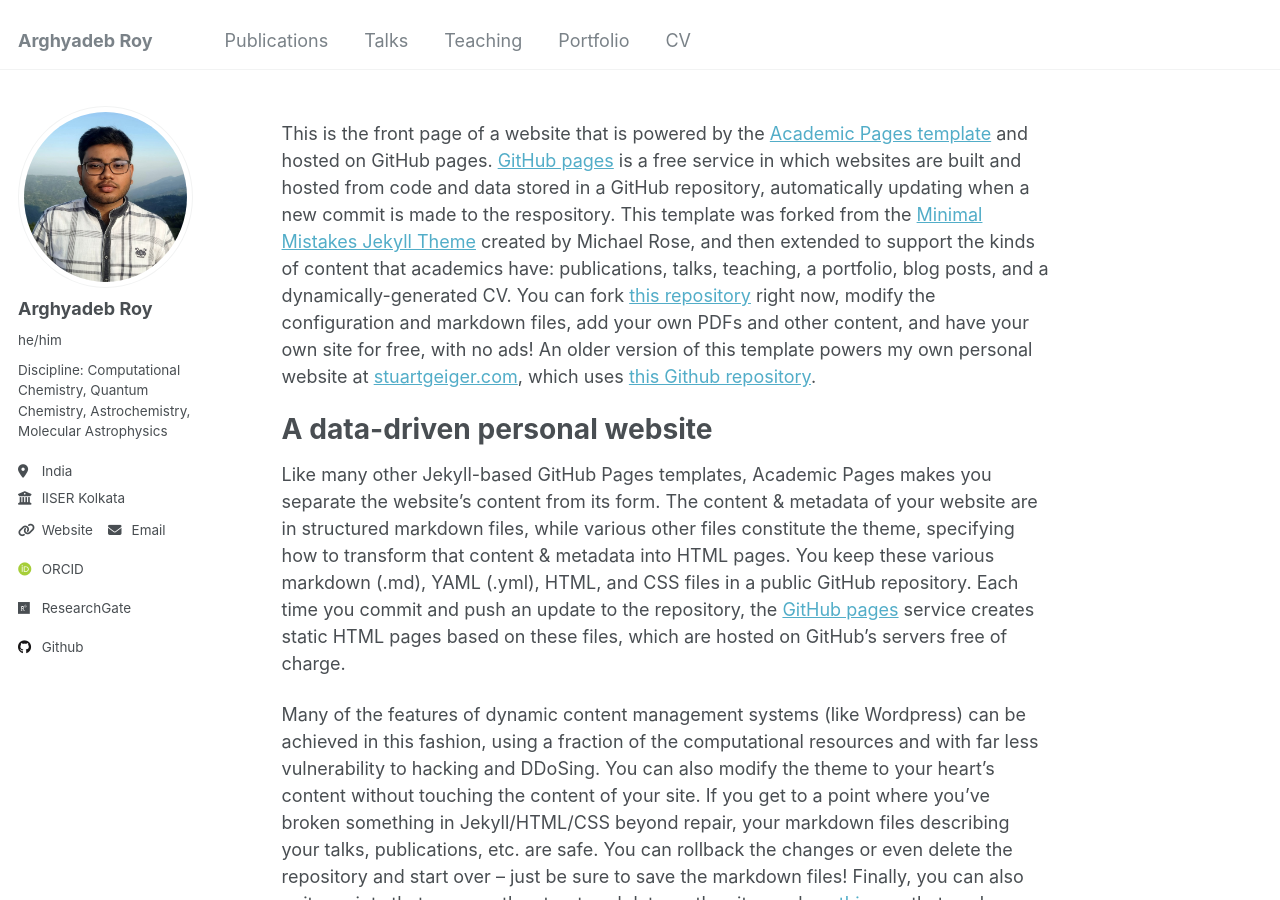
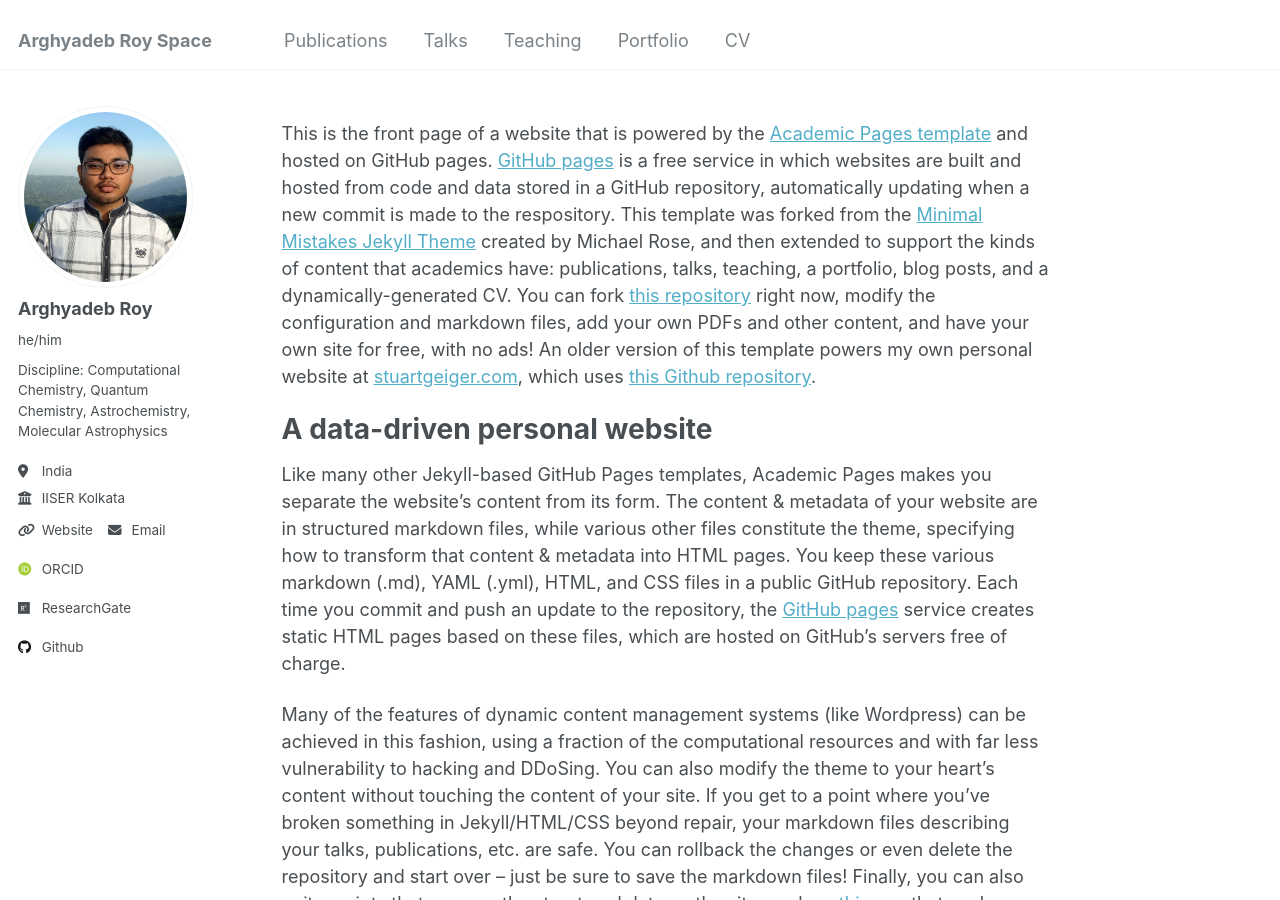
Before and after one commit to arghyadebroy/arghyadebroy.github.io, a Jekyll site: the page built from _pages/about.md, in a window 1280 px wide and 900 px high. Built offline with Jekyll 4.4.1, drawn with Linux system fonts in a browser that asks for light colours; some web fonts are replaced.

Commit message:
Update _config.yml

```diff
--- a/_config.yml
+++ b/_config.yml
@@ -8,7 +8,7 @@
 
 # Basic Site Settings
 locale                   : "en-US"
-title                    : "Arghyadeb Roy"
+title                    : "Arghyadeb Roy Space"
 title_separator          : "-"
 name                     : &name "Arghyadeb Roy"
 description              : &description ""
```
